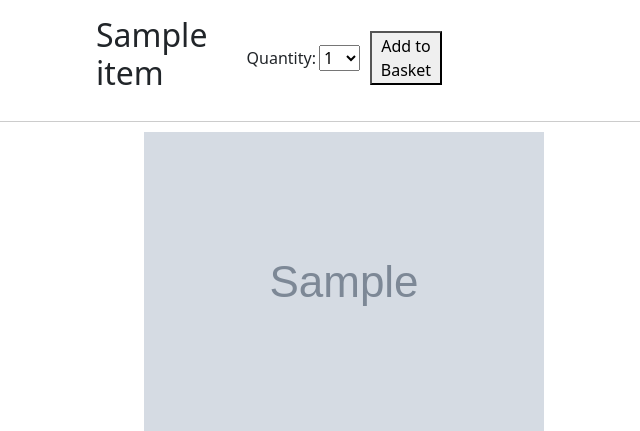
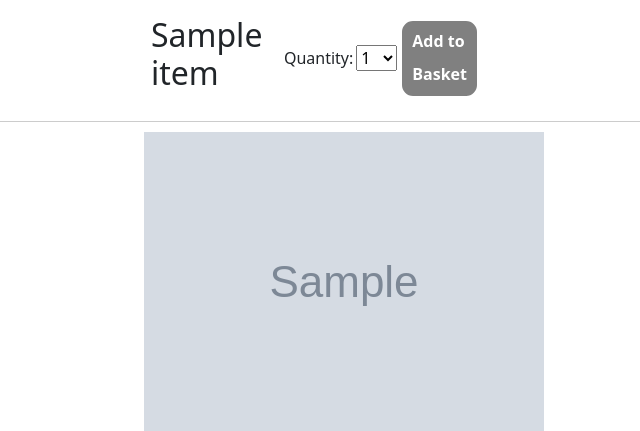
Before and after one commit to Ernew333/groupH, a Django app: page /item/1/ in a window 1280 px wide. Shown: the part 184-615 px from the top of the page, without its empty margins (296-936 px from the left). Run offline with Django 5.2, Linux system fonts and the light colour scheme; tables that the repository leaves empty hold one stand-in row (values such as "Sample post"); grey boxes marked "Sample" are stand-in pictures; some libraries are stand-ins or nearby versions.

Commit message:
Minor changes applied

```diff
--- a/inventories/templates/inventories/item.html
+++ b/inventories/templates/inventories/item.html
@@ -17,13 +17,13 @@
         }
 
         .item-header h2 {
-            margin-left: 310px;
+            margin-left: 365px;
         }
 
         .item-actions {
             display: flex;
             align-items: center;
-            margin-right: 460px;
+            margin-right: 425px;
         }
 
         .item-actions label {
@@ -44,6 +44,22 @@
             width: 100%;
             margin-bottom: 10px;
         }
+        .button {
+            background-color: #808080;
+            border: 2px solid #808080;
+            border-radius: 11px;
+            color: #fff;
+            font-size: 1rem;
+            font-weight: 600;
+            line-height: 33.4929px;
+            padding: 2px 8px;
+            margin-left: 5px;
+            cursor: pointer;
+            transition: background-color 0.3s, border-color 0.3s, color 0.3s; /* Smooth transition on hover */
+        }
+
+
+
     </style>
 
     <div class="item-details">
@@ -56,7 +72,9 @@
                         <option value="{{ i }}">{{ i }}</option>
                     {% endfor %}
                 </select>
-                <button>Add to Basket</button>
+            <div class="button">
+                Add to Basket
+            </div>
             </div>
         </div>
         <div class="separator"></div>
@@ -69,3 +87,6 @@
         </div>
     </div>
 {% endblock content %}
+
+<!-- HTML !-->
+<button class="button-45" role="button">Button 45</button>
```
